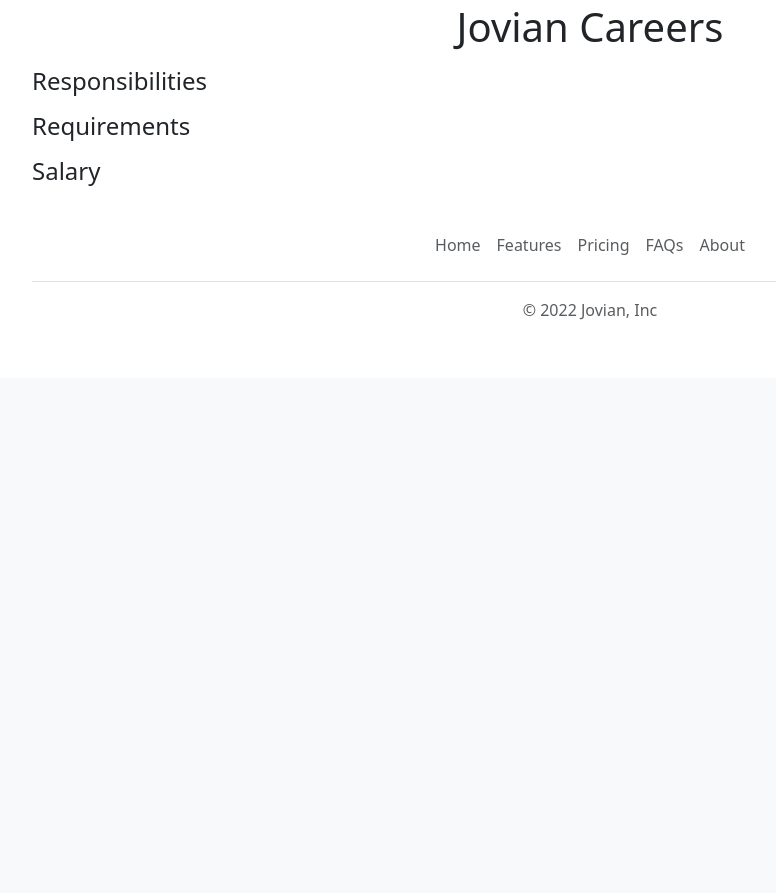
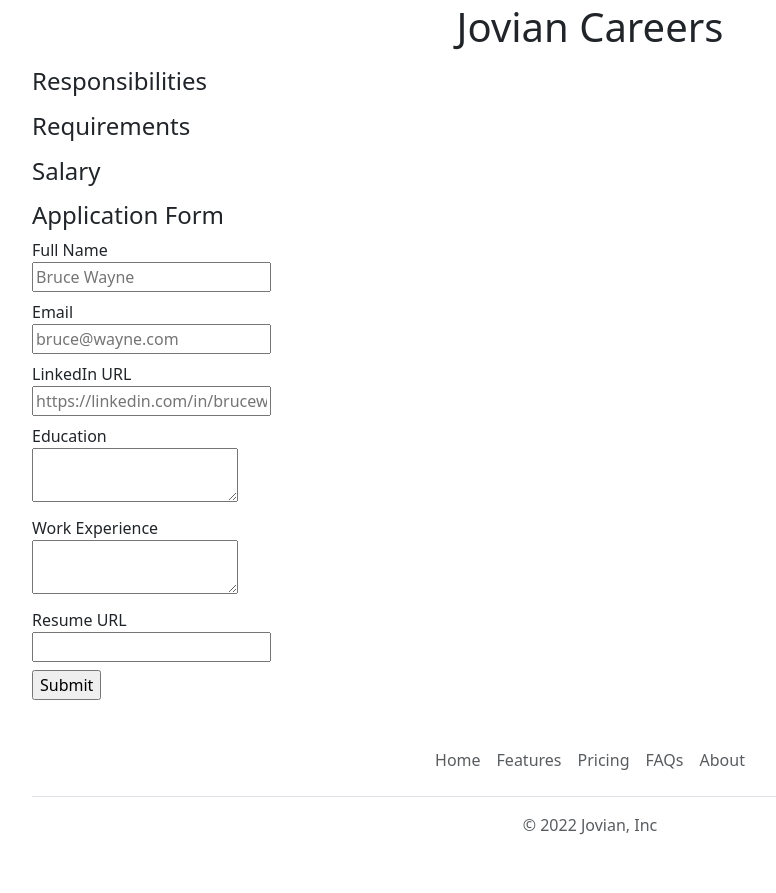
Before and after one commit to fangcao20/jovian-careers-website-v2, a Flask app: template templates/jobpage.html in a window 1280 px wide. Shown: the part 429-1322 px from the top of the page, without its empty margins (50-826 px from the left). Before the commit the page ends 749 px from the top, so only its background shows below. Run offline with Flask 3, Linux system fonts and the light colour scheme; the template is opened without the code that fills it, so the values that code supplies are empty.

Commit message:
store application in database

```diff
--- a/app.py
+++ b/app.py
@@ -1,5 +1,5 @@
-from flask import Flask, render_template, jsonify
-from database import load_jobs_from_db, load_job_from_db
+from flask import Flask, render_template, jsonify, request
+from database import load_jobs_from_db, load_job_from_db, add_application_to_db
 
 app = Flask(__name__)
 
@@ -26,6 +26,16 @@
   return render_template('jobpage.html', job=job)
 
 
+@app.route("/job/<id>/apply", methods=['post'])
+def apply_to_job(id):
+  data = request.form
+  job = load_job_from_db(id)
+  add_application_to_db(id, data)
+  return render_template('application_submitted.html',
+                         application=data,
+                         job=job)
+
+
 if __name__ == "__main__":
   app.run(host='0.0.0.0', debug=True)
 else:
--- /dev/null
+++ b/templates/application_form.html
@@ -0,0 +1,32 @@
+<h4>Application Form</h4>
+<form action="/job/{{ job.id }}/apply" method="post">
+  <div class="mb-2">
+    <label>Full Name</label><br>
+    <input type="text" name="full_name" placeholder="Bruce Wayne">
+  </div>
+    <div class="mb-2">
+    <label>Email</label><br>
+    <input type="text" name="email" placeholder="bruce@wayne.com">
+  </div>
+
+  <div class="mb-2">
+    <label>LinkedIn URL</label><br>
+    <input type="text" name="linkedin_url" placeholder="https://linkedin.com/in/brucewayne">
+  </div>
+
+  <div class="mb-2">
+    <label>Education</label><br>
+    <textarea name="education"></textarea>
+  </div>
+
+  <div class="mb-2">
+    <label>Work Experience</label><br>
+    <textarea name="work_experience"></textarea>
+  </div>
+
+  <div class="mb-2">
+    <label>Resume URL</label><br>
+    <input type="text" name="resume_url">
+  </div>
+  <input type="submit">
+</form>
--- a/templates/jobpage.html
+++ b/templates/jobpage.html
@@ -26,6 +26,7 @@
       </ol>
       <h4>Salary</h4>
       <p>{{ job.currency }}{{ job.salary }}</p>
+      {% include 'application_form.html'%}
     </div>
 
     {% include 'footer.html' %}
```
Also changed, not shown: database.py (+18 -0 lines), templates/application_submitted.html (added, +30 -0 lines).
